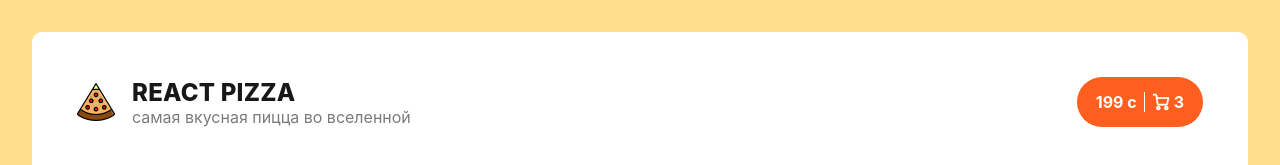
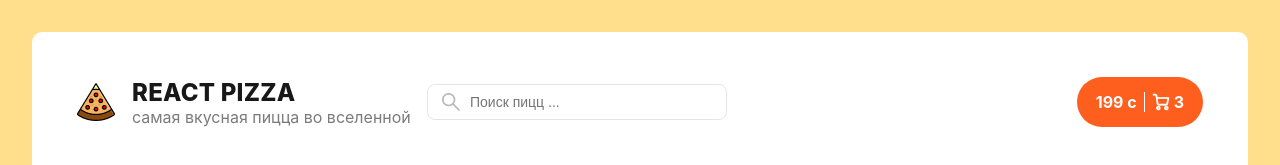
Before and after one commit to gyyazali/31github, a React (Create React App) app: page / in a window 1280 px wide. Shown: the top 165 px of the page. Built offline with nearby package versions, Linux system fonts and the light colour scheme; no server answers.

Commit message:
sort pizzas

```diff
--- a/src/App.css
+++ b/src/App.css
@@ -9,6 +9,7 @@
   display: flex;
   justify-content: space-between;
   align-items: center;
+  position: relative;
 }
 
 .link {
@@ -43,6 +44,38 @@
   line-height: normal;
 }
 
+.header_input {
+  display: flex;
+  padding: 8px 14px;
+  border: 1px solid rgb(0, 0, 0, 0.1);
+  border-radius: 8px;
+  position: absolute;
+  left: 350px;
+  width: 300px;
+}
+
+.search_icon,
+.close_icon {
+  width: 18px;
+  height: 18px;
+  opacity: 0.3;
+}
+.header_input > input {
+  border: none;
+  font-size: 14px;
+  outline: none;
+  background: none;
+  margin-left: 10px;
+  max-width: 250px;
+  width: 100%;
+}
+
+.header_input:focus {
+  border: 1px solid rgb(0, 0, 0, 0.2);
+}
+.close_icon {
+  cursor: pointer;
+}
 .price {
   padding: 15px 19px;
   display: flex;
--- a/src/components/App.jsx
+++ b/src/App.jsx
@@ -1,16 +1,19 @@
-import '../../src/App.css';
+import './App.css';
 import React from 'react';
-import shopCar from '../assets/shop-car.png';
-import pizzaIcon from '../assets/pizzaIcon.png';
-import Main from '../pages/Main/Main';
-import NotFound from '../pages/NotFound/NotFound';
-import Basket from '../pages/Basket/Basket';
+import shopCar from './assets/shop-car.png';
+import pizzaIcon from './assets/pizzaIcon.png';
+import closeIcon from './assets/close.png';
+import searchIcon from './assets/search.png';
+import Main from './pages/Main/Main';
+import NotFound from './pages/NotFound/NotFound';
+import Basket from './pages/Basket/Basket';
 import { Routes, Route, Link } from 'react-router-dom';
 
 function App() {
   const [activeCategory, setActiveCategory] = React.useState(0);
   const [selected, setSelected] = React.useState(0);
   const [popupActive, setPopupActive] = React.useState(false);
+  const [searchValue, setSearchValue] = React.useState('');
 
   const listSort = ['популярности', 'цену', 'алфавиту'];
 
@@ -38,6 +41,23 @@ function App() {
               </div>
             </div>
           </Link>
+          <div className="header_input">
+            <img className="search_icon" src={searchIcon} alt="" />
+            <input
+              value={searchValue}
+              onChange={(e) => setSearchValue(e.target.value)}
+              type="text"
+              placeholder="Поиск пицц ..."
+            />
+            {searchValue && (
+              <img
+                onClick={() => setSearchValue('')}
+                className="close_icon"
+                src={closeIcon}
+                alt=""
+              />
+            )}
+          </div>
           <Link className="link" to="/basket">
             <div className="price">
               <span className="price_num">199 c</span>
@@ -73,7 +93,7 @@ function App() {
             {popupActive && (
               <div className="popup">
                 {listSort.map((name, i) => (
-                  <p onClick={() => popupSelected(i)} key={i}>
+                  <p key={i} onClick={() => popupSelected(i)}>
                     {name}
                   </p>
                 ))}
@@ -82,7 +102,7 @@ function App() {
           </div>
         </nav>
         <Routes>
-          <Route path="/" element={<Main />} />
+          <Route path="/" element={<Main searchValue={searchValue} />} />
           <Route path="/Basket" element={<Basket />} />
           <Route path="*" element={<NotFound />} />
         </Routes>
--- a/src/components/pizza_card/pizza_card.jsx
+++ b/src/components/pizza_card/pizza_card.jsx
@@ -11,8 +11,9 @@ const PizzaCard = ({ title, price, imageUrl, sizes, types }) => {
       <img src={imageUrl} alt="" className={css.card_img} />
       <p className={css.card_name}>{title}</p>
       <div className={css.card_kind}>
-        {types.map((typeIndex) => (
+        {types.map((typeIndex, i) => (
           <p
+            key={i}
             onClick={() => setActiveType(typeIndex)}
             className={activeType === typeIndex ? css.card_kind_name_active : ''}
           >
@@ -23,6 +24,7 @@ const PizzaCard = ({ title, price, imageUrl, sizes, types }) => {
       <div className={css.card_size}>
         {sizes.map((size, i) => (
           <p
+            key={i}
             onClick={() => setActiveSize(i)}
             className={activeSize === i ? css.card_size_sm_active : ''}
           >
--- a/src/index.js
+++ b/src/index.js
@@ -1,7 +1,7 @@
 import React from 'react';
 import ReactDOM from 'react-dom/client';
 import './index.css';
-import App from './components/App';
+import App from './App';
 import { BrowserRouter } from 'react-router-dom';
 
 const root = ReactDOM.createRoot(document.getElementById('root'));
--- a/src/pages/Main/Main.jsx
+++ b/src/pages/Main/Main.jsx
@@ -3,12 +3,15 @@ import '../../App.css';
 import Skeleton from '../../components/Skeleton/Skeleton';
 import PizzaCard from '../../components/pizza_card/pizza_card';
 
-const Main = () => {
+const Main = ({ searchValue }) => {
   const [isLoading, setIsLoading] = React.useState(true);
   const [items, setItems] = React.useState([]);
 
-  React.useEffect((res) => {
-    fetch('https://6560a5c383aba11d99d144d2.mockapi.io/items')
+  React.useEffect(
+    (res) => {
+      const search = searchValue ? `&search=${searchValue}` : '';
+
+      fetch(`https://6560a5c383aba11d99d144d2.mockapi.io/items?${search}`)
         .then((res) => {
           return res.json();
         })
@@ -16,17 +19,17 @@ const Main = () => {
           setItems(arr);
           setIsLoading(false);
         });
-  }, []);
+    },
+    [searchValue],
+  );
 
+  const pizzas = items.map((obj) => <PizzaCard key={obj.id} {...obj} />);
+  const skeletons = [...new Array(6)].map((_, i) => <Skeleton key={i} />);
   return (
     <div className="pizzas">
       <p className="pizzas_title">Все пиццы</p>
       <div className="pizza_cards_wrapper">
-        <div className="pizza_cards">
-          {isLoading
-            ? [...new Array(6)].map(() => <Skeleton />)
-            : items.map((obj) => <PizzaCard {...obj} />)}
-        </div>
+        <div className="pizza_cards">{isLoading ? skeletons : pizzas}</div>
       </div>
     </div>
   );
```
Also changed, not shown: src/assets/close.png (added), src/assets/search.png (added). Lines whose indentation alone changed are shown as unchanged.
